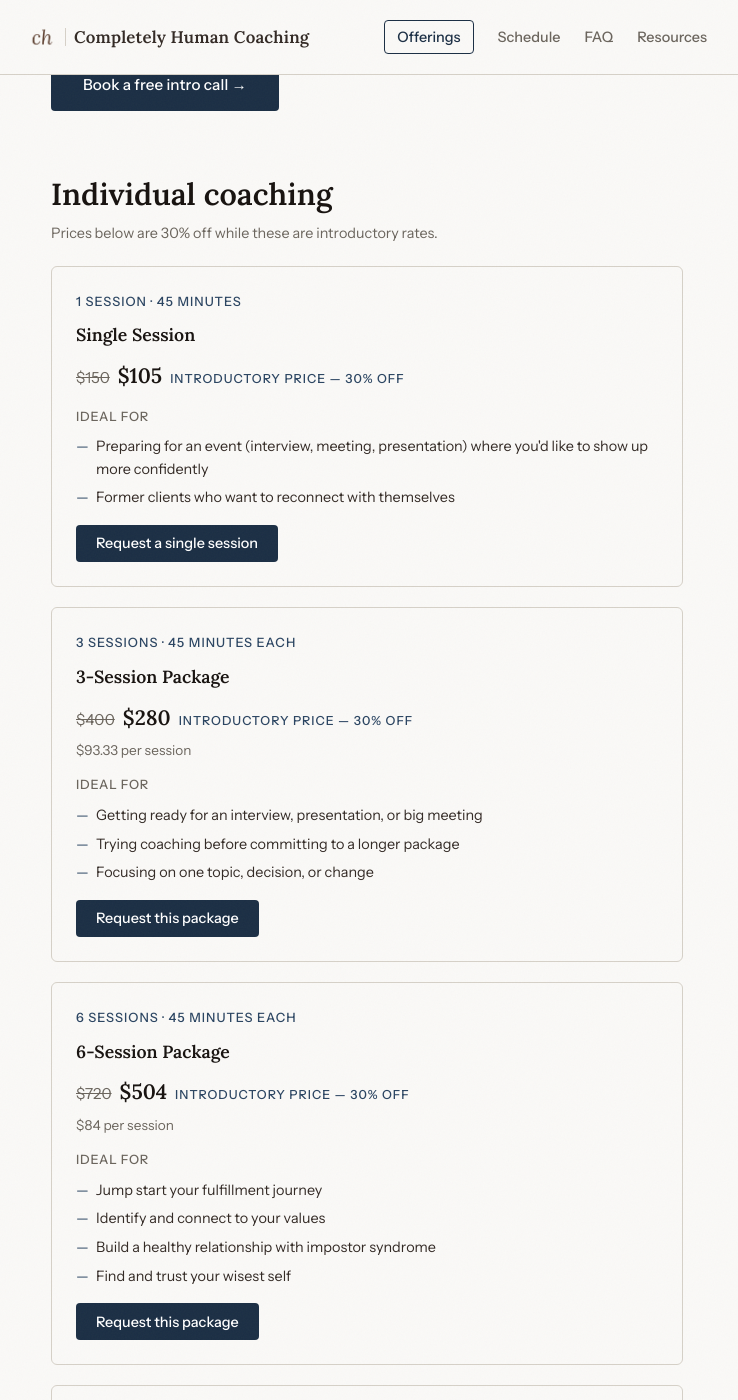
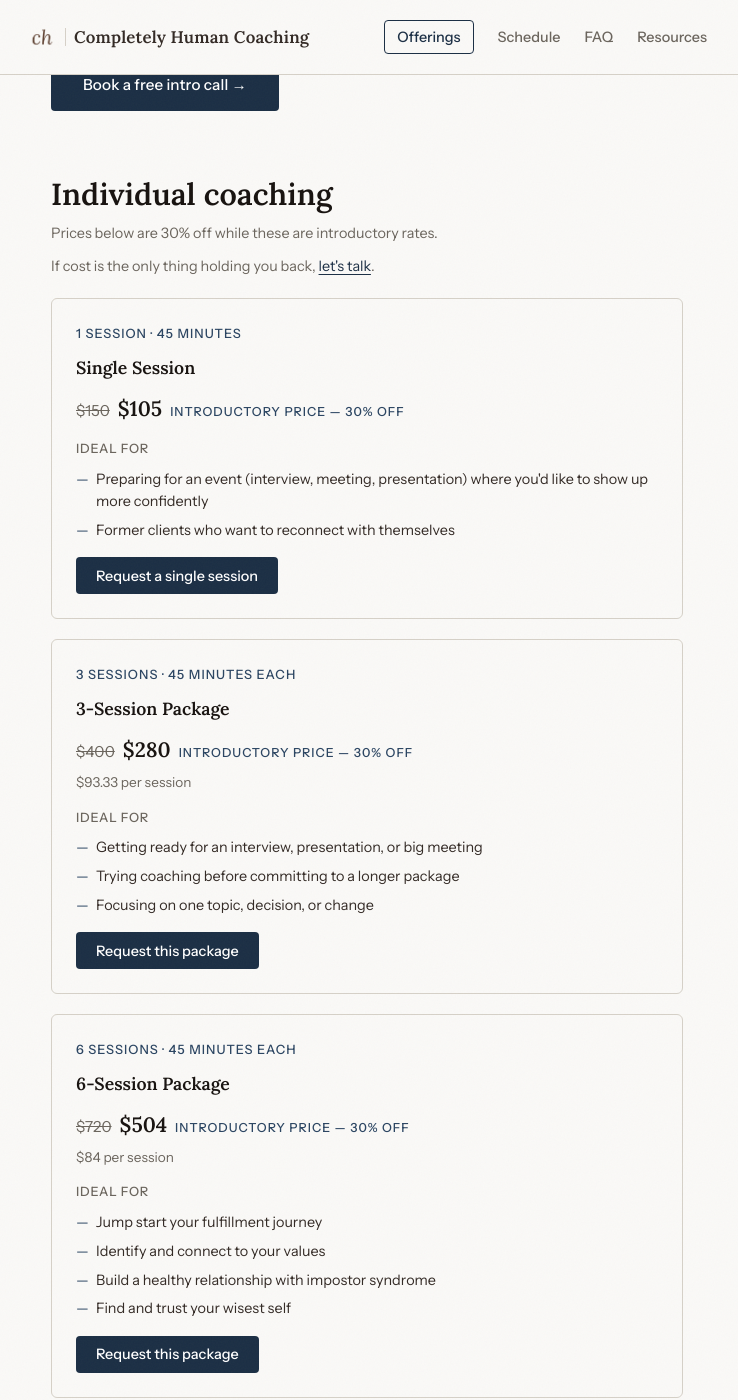
Before and after one commit to dbough/completely-human-coaching-com, a Jekyll site: the page built from offerings/index.html, in a window 1280 px wide and 1400 px high, scrolled down 268 px. Shown: the whole window, without its empty margins (273-1011 px from the left). Built offline with Jekyll 4.4.1, drawn with Linux system fonts in a browser that asks for light colours; some of the changed text lies outside the part shown.

Commit message:
Say cost shouldn't stop anyone from reaching out
Add a line under the pricing note and fold the message into the
'Looking for Something Different?' card.

Co-Authored-By: Claude Opus 5.5 <noreply@anthropic.com>

```diff
--- a/offerings/index.html
+++ b/offerings/index.html
@@ -18,6 +18,7 @@ og_image: "https://completelyhumancoaching.com/og-image.png"
 
       <h2 class="offerings-section-heading reveal reveal-delay-3">Individual coaching</h2>
       <p class="offerings-section-note reveal reveal-delay-3">Prices below are 30% off while these are introductory rates.</p>
+      <p class="offerings-section-note reveal reveal-delay-3">If cost is the only thing holding you back, <a href="#something-different">let's talk</a>.</p>
 
       <ul class="offering-list">
 
@@ -108,16 +109,17 @@ og_image: "https://completelyhumancoaching.com/og-image.png"
           </div>
         </li>
 
-        <li class="reveal reveal-delay-4">
+        <li id="something-different" class="reveal reveal-delay-4">
           <div class="offering-card">
             <div class="offering-info">
               <p class="offering-meta">Custom</p>
               <p class="offering-name">Looking for Something Different?</p>
-              <p class="offering-desc">If none of these quite fit, let's figure out something that does. Tell me what you're looking for and we'll go from there.</p>
+              <p class="offering-desc">If none of these quite fit, let's figure out something that does. That includes cost. I believe coaching should be accessible regardless of your finances. If money is the only thing keeping you from reaching out, let's have a conversation and see if we can find something that works.</p>
               <p class="offering-ideal-label">Ideal for</p>
               <ul class="offering-ideal-list">
                 <li>People with a specific situation or timeline that doesn't match a standard package</li>
                 <li>Anyone who wants to talk through options before committing to anything</li>
+                <li>Anyone who wants coaching but can't make the prices above work right now</li>
               </ul>
             </div>
             <button type="button" class="offering-link offering-request-btn" data-package="Custom">Request something custom</button>
--- a/offerings/style.css
+++ b/offerings/style.css
@@ -283,3 +283,7 @@ body {
 @media (max-width: 520px) {
   .page-section { padding: 3.5rem 0; }
 }
+
+#something-different {
+  scroll-margin-top: 6rem;
+}
```
